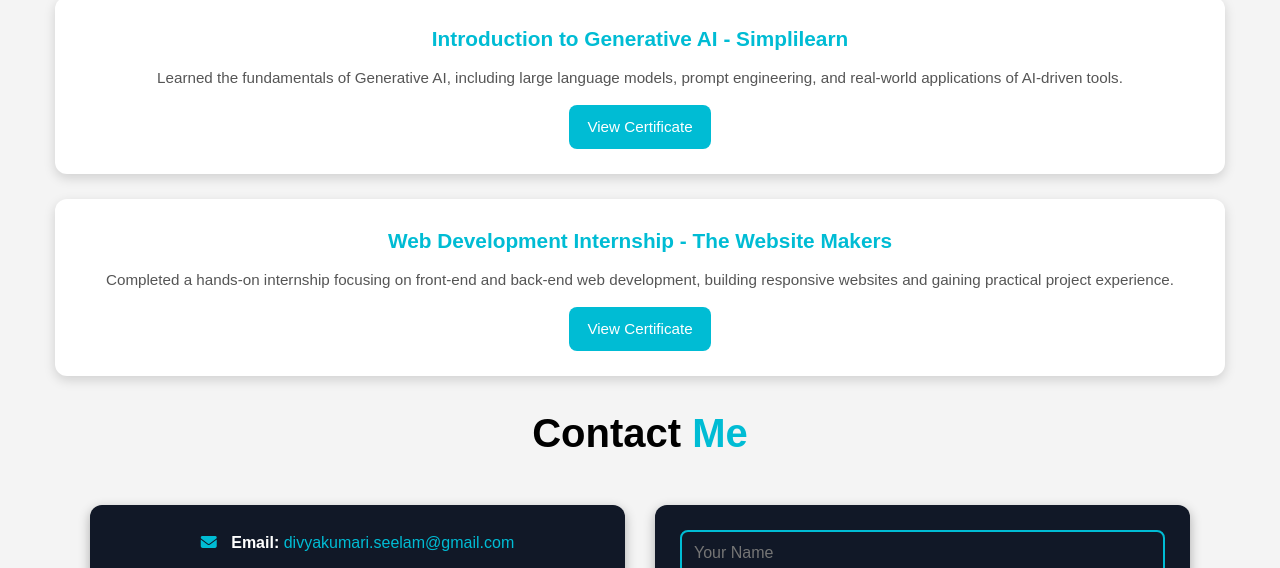
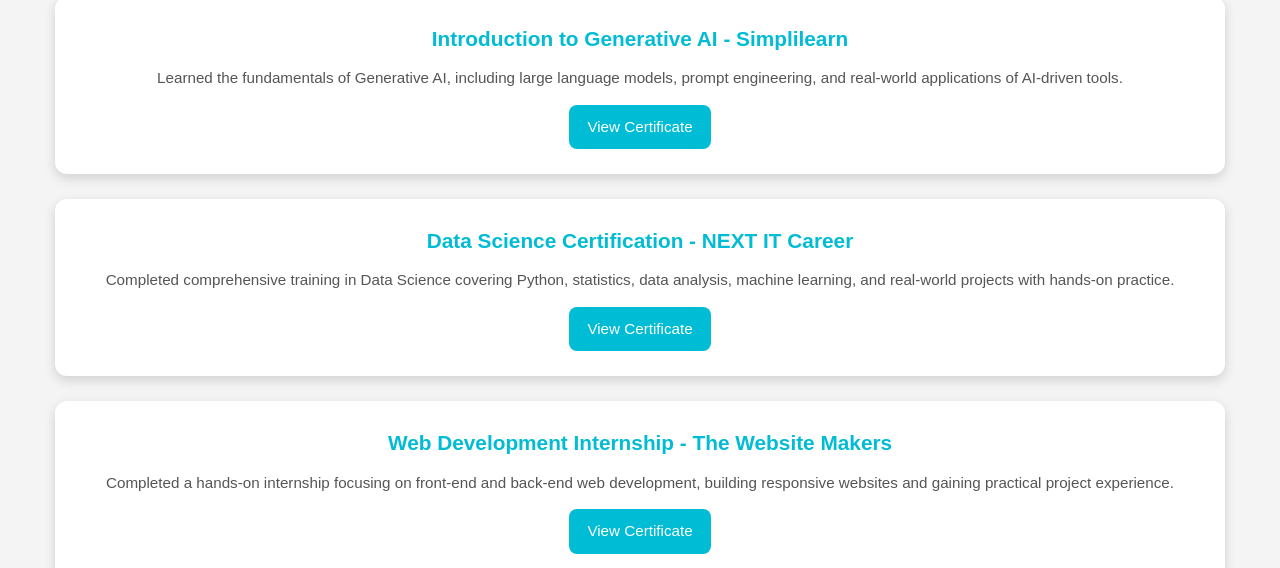
Before and after one commit to seelamdivya23/my-portfolio, a plain HTML site: page index.html in a window 1280 px wide. Shown: the part 4635-5203 px from the top of the page. Drawn offline with Linux system fonts and the light colour scheme.

Commit message:
updatecertificate

```diff
--- a/index.html
+++ b/index.html
@@ -276,12 +276,21 @@
   <p>Learned the fundamentals of Generative AI, including large language models, prompt engineering, and real-world applications of AI-driven tools.</p>
   <a href="certificates\Introduction to Genrative AI-certificate.pdf" target="_blank" class="btn">View Certificate</a>
 </div>
-<!-- Certification 4  -->
+<!-- Certification 4 -->
+<div class="certification-card">
+  <h3>Data Science Certification - NEXT IT Career</h3>
+  <p>Completed comprehensive training in Data Science covering Python, statistics, data analysis, machine learning, and real-world projects with hands-on practice.</p>
+  <a href="certificates\DataScience-Certificate.pdf" target="_blank" class="btn">View Certificate</a>
+</div>
+
+<!-- Certification 5  -->
     <div class="certification-card">
       <h3>Web Development Internship - The Website Makers</h3>
       <p>Completed a hands-on internship focusing on front-end and back-end web development, building responsive websites and gaining practical project experience.</p>
       <a href="certificates\webdevelopement-certificate.pdf" target="_blank" class="btn">View Certificate</a>
     </div>
+
+
   <!-- Contact Section -->
 <section id="contact" class="contact">
   <h2>Contact <span>Me</span></h2>
```
Also changed, not shown: 1 other file.
